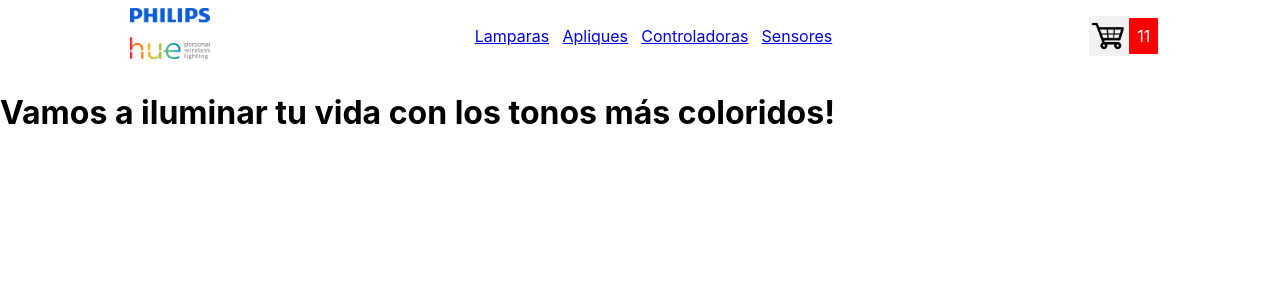
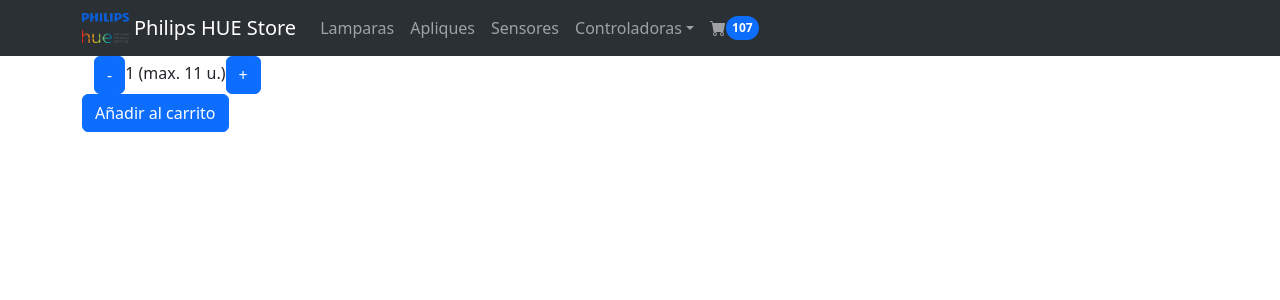
Before and after one commit to tom-cor/coderhouse-proyecto-react, a React (Create React App) app: page / in a window 1280 px wide. Shown: the top 300 px of the page. Built offline with nearby package versions, Linux system fonts and the light colour scheme.

Commit message:
Updated Navbar and created ItemCount
Added react-bootstra and updated navbar and cartWidget with it

```diff
--- a/package.json
+++ b/package.json
@@ -6,8 +6,11 @@
     "@testing-library/jest-dom": "^5.17.0",
     "@testing-library/react": "^13.4.0",
     "@testing-library/user-event": "^13.5.0",
+    "bootstrap": "^5.3.3",
     "react": "^18.2.0",
+    "react-bootstrap": "^2.10.1",
     "react-dom": "^18.2.0",
+    "react-icons": "^5.0.1",
     "react-scripts": "5.0.1",
     "web-vitals": "^2.1.4"
   },
--- a/src/App.js
+++ b/src/App.js
@@ -1,11 +1,12 @@
 import './App.css';
-import Navbar from './components/navBar/Navbar';
+import 'bootstrap/dist/css/bootstrap.min.css';
+import NavbarCustom from './components/Navbar/Navbar';
 import ItemListContainer from './components/itemListContainer/ItemListContainer';
 
 function App() {
   return (
     <div>
-      <Navbar/>
+      <NavbarCustom/>
       <ItemListContainer greeting={"Vamos a iluminar tu vida con los tonos más coloridos!"}/>
     </div>
   );
--- /dev/null
+++ b/src/components/ItemCount/itemCount.jsx
@@ -0,0 +1,35 @@
+import { useState } from "react"
+import { Button, Container } from "react-bootstrap"
+
+const ItemCount = ({stock}) => {
+    const [count, setCount] = useState(1)
+
+    const addItemToCount = () => {
+        if (count < stock) {
+            setCount(count + 1)
+        }
+    }
+    const removeItemFromCount = () => {
+        if (count > 0) {
+            setCount(count - 1)
+        }
+    }
+    const onAdd = () => {
+        if(count > 0) {
+            console.log(`Añadido al carrito ${count} unidades`)
+        }
+    }
+
+    return(
+        <Container>
+            <Container>
+                <Button onClick={removeItemFromCount}>-</Button>
+                <span>{count} (max. {stock} u.)</span>
+                <Button onClick={addItemToCount}>+</Button>
+            </Container>
+            <Button onClick={onAdd} disabled={count === 0}>Añadir al carrito</Button>
+        </Container>
+    )
+}
+
+export default ItemCount
--- /dev/null
+++ b/src/components/Navbar/Navbar.jsx
@@ -0,0 +1,49 @@
+import { NavLink } from 'react-bootstrap';
+import Container from 'react-bootstrap/Container';
+import Nav from 'react-bootstrap/Nav';
+import Navbar from 'react-bootstrap/Navbar';
+import NavDropdown from 'react-bootstrap/NavDropdown';
+import CartWidget from '../cartWidget/CartWidget';
+
+function NavbarCustom() {
+  return (
+    <Navbar expand="lg" className="bg-body-tertiary" bg='primary' data-bs-theme="dark">
+      <Container>
+        <Navbar.Brand href="#home">
+        <img
+            alt=""
+            src="./images/logo.png"
+            height="30"
+            className="d-inline-block align-top"
+        />{' '}
+        Philips HUE Store
+        </Navbar.Brand>
+        <Navbar.Toggle aria-controls="basic-navbar-nav" />
+        <Navbar.Collapse id="basic-navbar-nav">
+          <Nav className="me-auto">
+            <Nav.Link href="#home">Lamparas</Nav.Link>
+            <Nav.Link href="#link">Apliques</Nav.Link>
+            <Nav.Link href="#link">Sensores</Nav.Link>
+            <NavDropdown title="Controladoras" id="basic-nav-dropdown">
+              <NavDropdown.Item href="#action/3.1">Action</NavDropdown.Item>
+              <NavDropdown.Item href="#action/3.2">
+                Another action
+              </NavDropdown.Item>
+              <NavDropdown.Item href="#action/3.3">Something</NavDropdown.Item>
+              <NavDropdown.Divider />
+              <NavDropdown.Item href="#action/3.4">
+                Separated link
+              </NavDropdown.Item>
+            </NavDropdown>
+            <Nav.Link>
+                {/* <BsCartFill/> */}
+                <CartWidget/>
+            </Nav.Link>
+          </Nav>
+        </Navbar.Collapse>
+      </Container>
+    </Navbar>
+  );
+}
+
+export default NavbarCustom
--- a/src/components/cartWidget/CartWidget.jsx
+++ b/src/components/cartWidget/CartWidget.jsx
@@ -1,9 +1,12 @@
+import { Badge } from 'react-bootstrap'
 import './cartWidget.css'
+import {BsCartFill} from 'react-icons/bs'
+
  const CartWidget = () => {
     return(
         <div className="badgeContainer">
-            <img src="./images/cart.png" alt="Cart" className='cart'/>
-            <span className="badge">11</span>
+            <BsCartFill/>
+            <Badge pill bg='primary'>107</Badge>
         </div>
     )
 }
--- a/src/components/itemListContainer/ItemListContainer.jsx
+++ b/src/components/itemListContainer/ItemListContainer.jsx
@@ -1,8 +1,10 @@
-const ItemListContainer = ({greeting}) => {
+import React, { useEffect, useState } from "react"
+import ItemCount from "../ItemCount/itemCount"
+
+function ItemListContainer({greeting}) {
+
     return(
-        <div>
-            <h1>{greeting}</h1>
-        </div>
+        <ItemCount stock={11}/>
     )
 }
 
--- a/src/components/navBar/Navbar.jsx
+++ /dev/null
@@ -1,20 +0,0 @@
-import './navbar.css'
-import CartWidget from '../cartWidget/CartWidget'
-const Navbar = () => {
-    return(
-        <nav className="navbarContainer">
-            <a href="/" className="link">
-                <img src='./images/logo.png' alt="" className='logo'/>
-            </a>
-            <div className="linksContainer">
-                <a href="/">Lamparas</a>
-                <a href="/">Apliques</a>
-                <a href="/">Controladoras</a>
-                <a href="/">Sensores</a>
-            </div>
-            <CartWidget/>
-        </nav>
-    )
-}
-
-export default Navbar
```
Also changed, not shown: src/components/Navbar/navbar.css (renamed from src/components/navBar/navbar.css), 1 other file (tests, documents, lock files or other folders).
